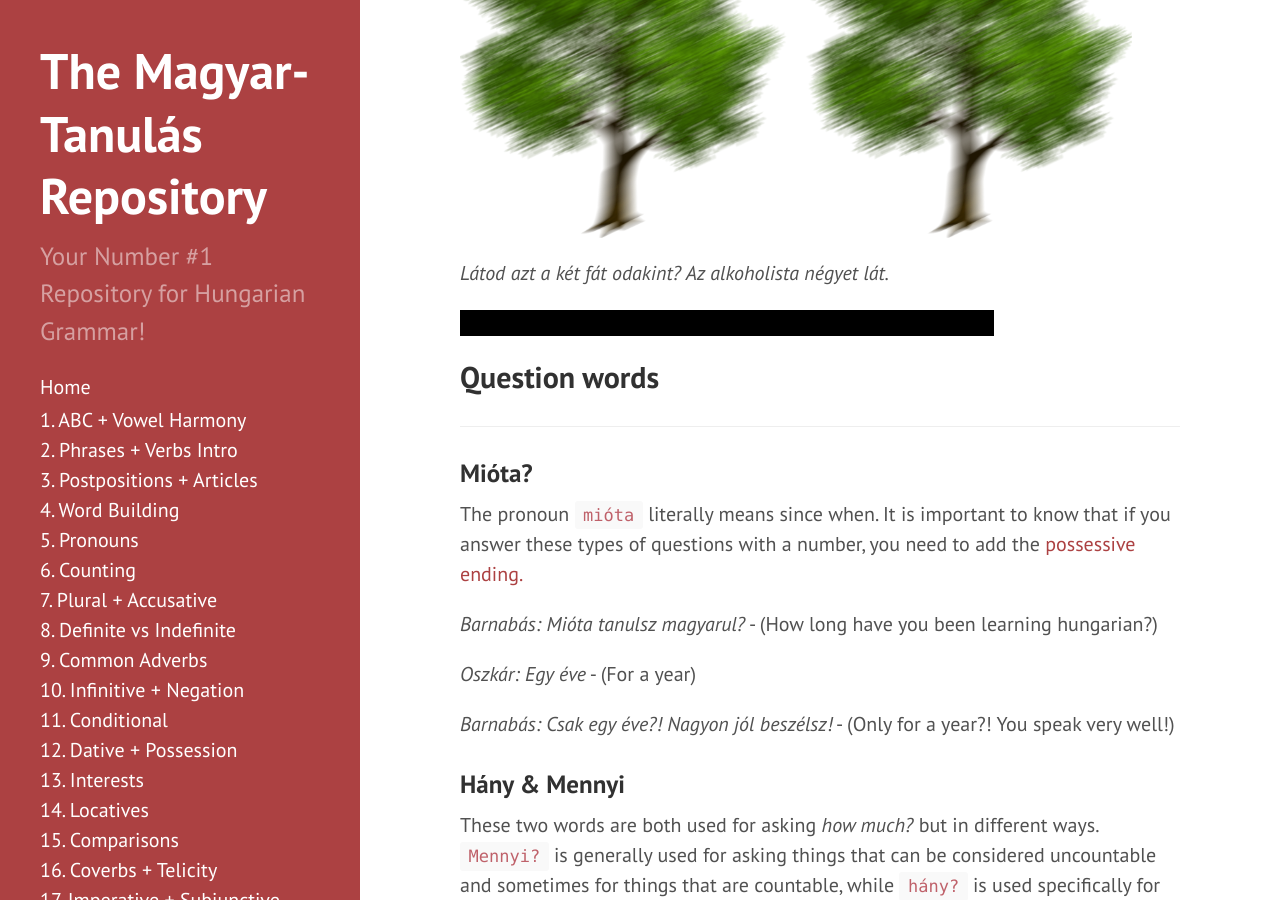
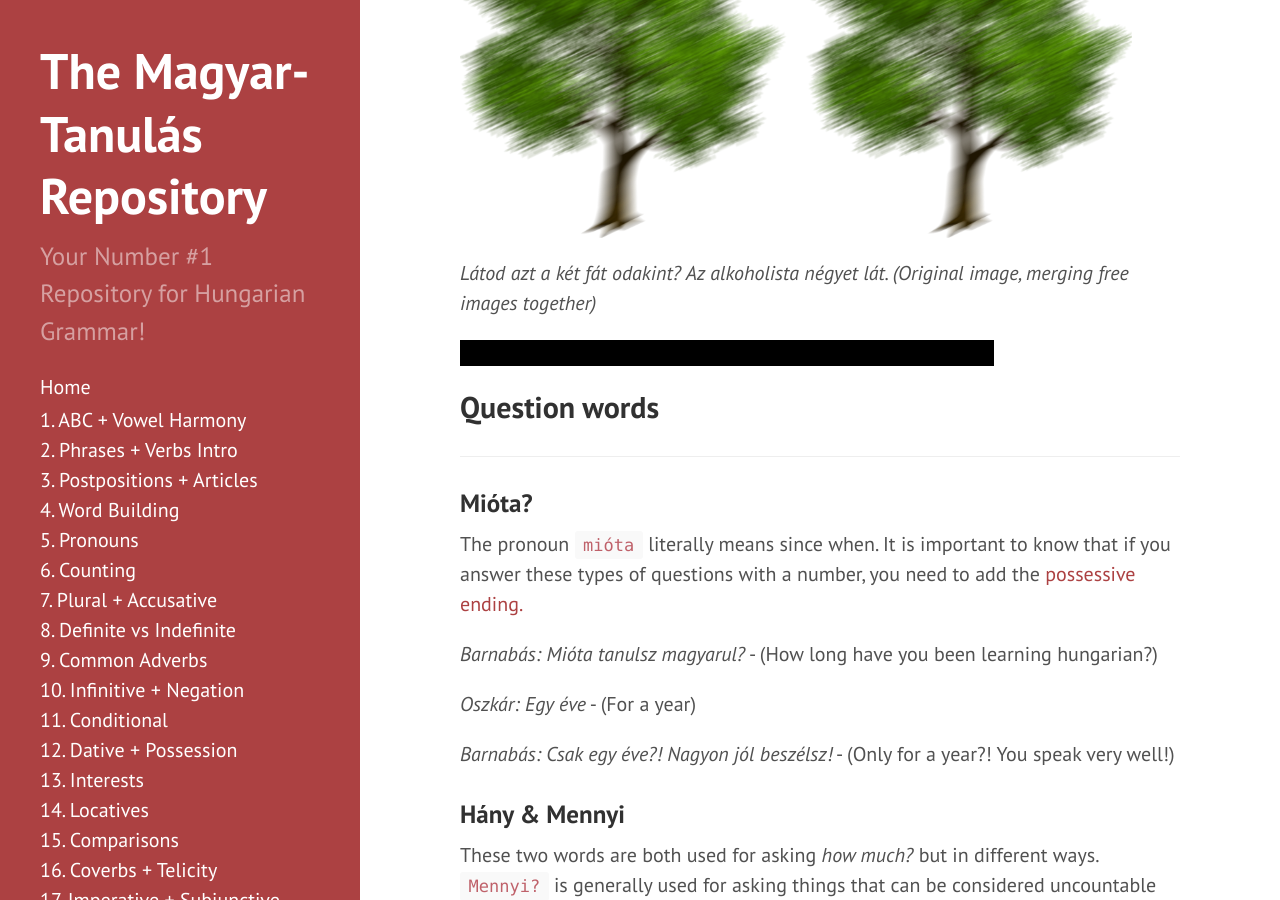
Before and after one commit to Magyartanulas/magyartanulas.github.io, a Jekyll site: the page built from counting.md, in a window 1280 px wide and 900 px high, scrolled down 2404 px. Built offline with Jekyll 4.4.1, drawn with Linux system fonts in a browser that asks for light colours; comment, search, counter and statistics services are not loaded; some of the changed text lies outside the part shown.

Commit message:
Update counting.md

```diff
--- a/counting.md
+++ b/counting.md
@@ -68,7 +68,7 @@ When answering, you don't have to answer with a precise number, you could instea
 `Challenge!`
 
 ![alkoholista](https://magyartanulas.github.io/public/alkoholista.png)
-*Látod azt a két fát odakint? Az alkoholista négyet lát.*
+*Látod azt a két fát odakint? Az alkoholista négyet lát. (Original image, merging free images together)*
 
 <span class="spoiler">Do you see those two tress over there? The alcoholic sees four.</span>
 
@@ -182,7 +182,7 @@ All the simple equations shown below follow a simple formula. [number] [operatio
 `Challenge!`
 
 ![számít](https://magyartanulas.github.io/public/matter.png)
-*Nem oszt, nem szoroz.*
+*Nem oszt, nem szoroz. (Original image, merging free images together)*
 
 <span class="spoiler">Idiom: It doesn't matter (literally: It doesn't divide, it doesn't multiply)</span>
 
```
